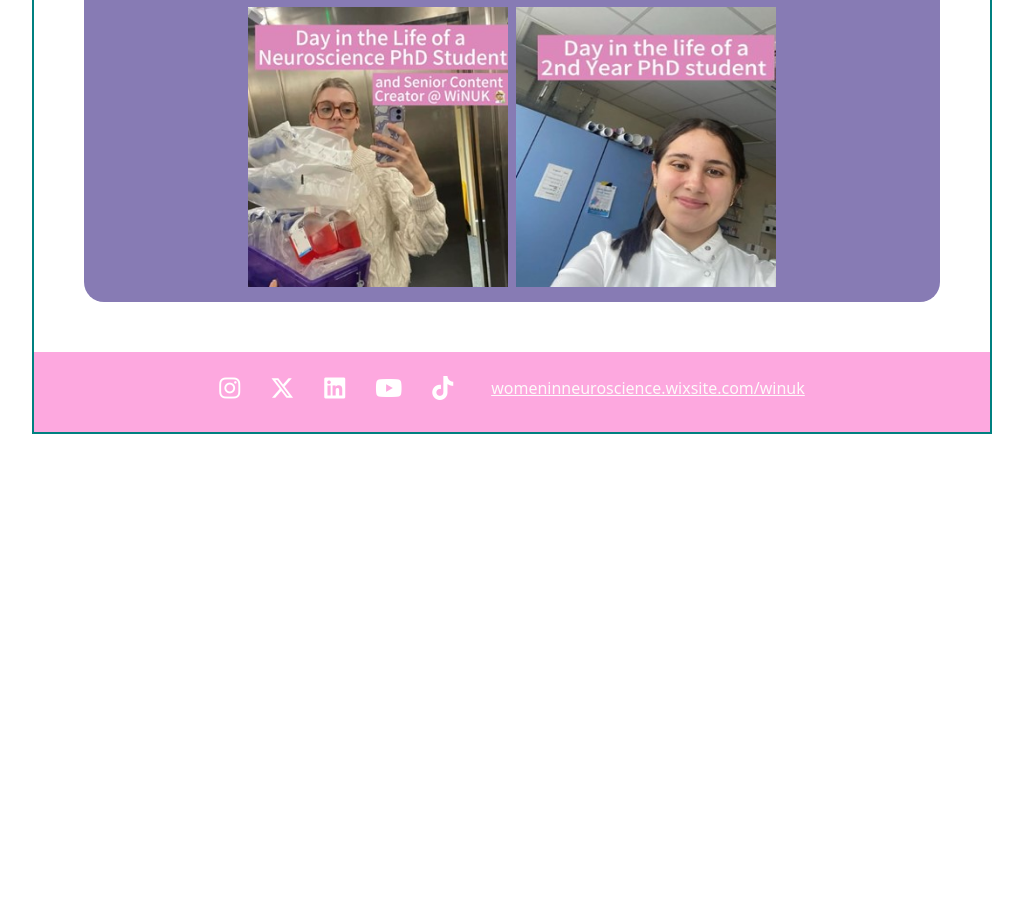
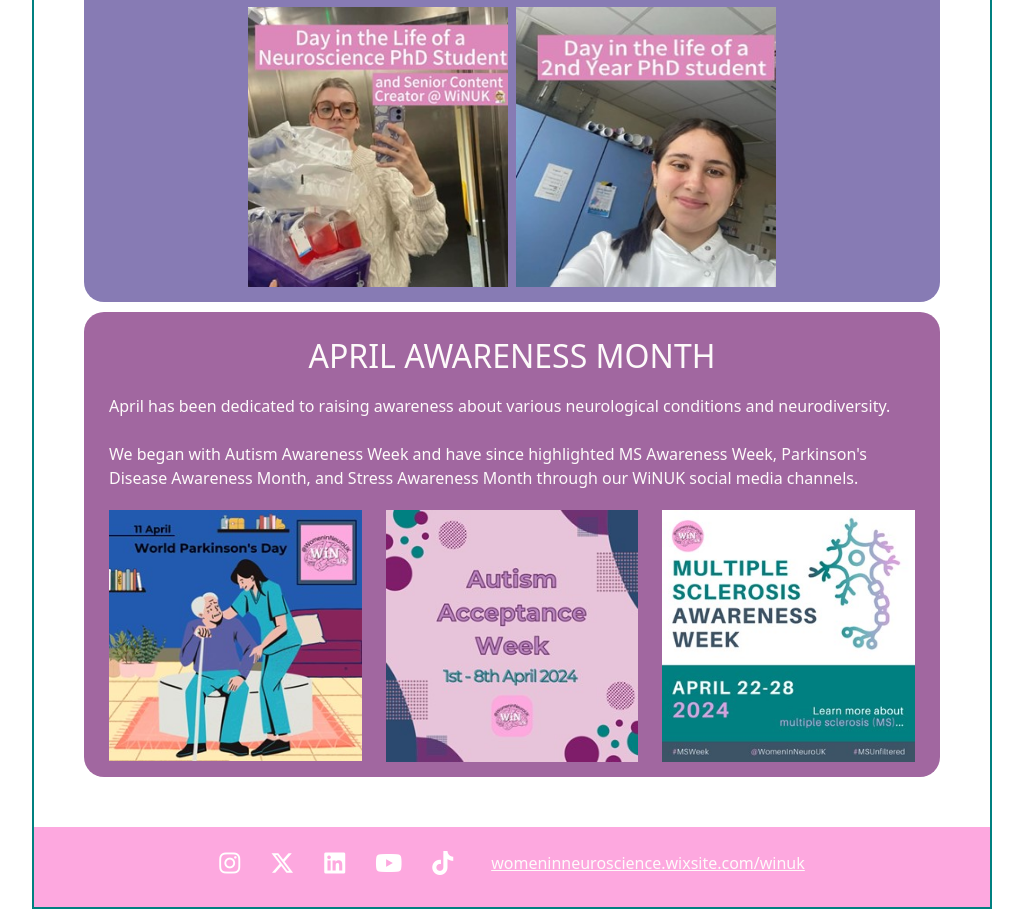
Before and after one commit to cvdana/april-winuk-newsletter, a plain HTML site: page index.html in a window 1280 px wide. Shown: the part 2806-3715 px from the top of the page, without its empty margins (128-1151 px from the left). Before the commit the page ends 3240 px from the top, so only its background shows below. Drawn offline with nearby package versions, Linux system fonts and the light colour scheme.

Commit message:
added section and styled it

```diff
--- a/index.html
+++ b/index.html
@@ -250,6 +250,39 @@
             </div>
           </article>
         </article>
+        <article class="content-box awareness">
+          <h2>April Awareness Month</h2>
+          <p>
+            April has been dedicated to raising awareness about various
+            neurological conditions and neurodiversity.<br /><br />
+            We began with Autism Awareness Week and have since highlighted MS
+            Awareness Week, Parkinson's Disease Awareness Month, and Stress
+            Awareness Month through our WiNUK social media channels.
+          </p>
+          <div class="row">
+            <div class="col-md mt-1">
+              <img
+                class="img-fluid aam"
+                src="images/Park.jpg"
+                alt="Parkinson’s awareness"
+              />
+            </div>
+            <div class="col-md mt-1">
+              <img
+                class="img-fluid aam"
+                src="images/autism.jpg"
+                alt="Autism’s awareness"
+              />
+            </div>
+            <div class="col-md mt-1">
+              <img
+                class="img-fluid aam"
+                src="images/ms.jpg"
+                alt="Multiple sclerosis’s awareness"
+              />
+            </div>
+          </div>
+        </article>
       </div>
       <footer>
         <div class="d-flex justify-content-center pt-4">
```
